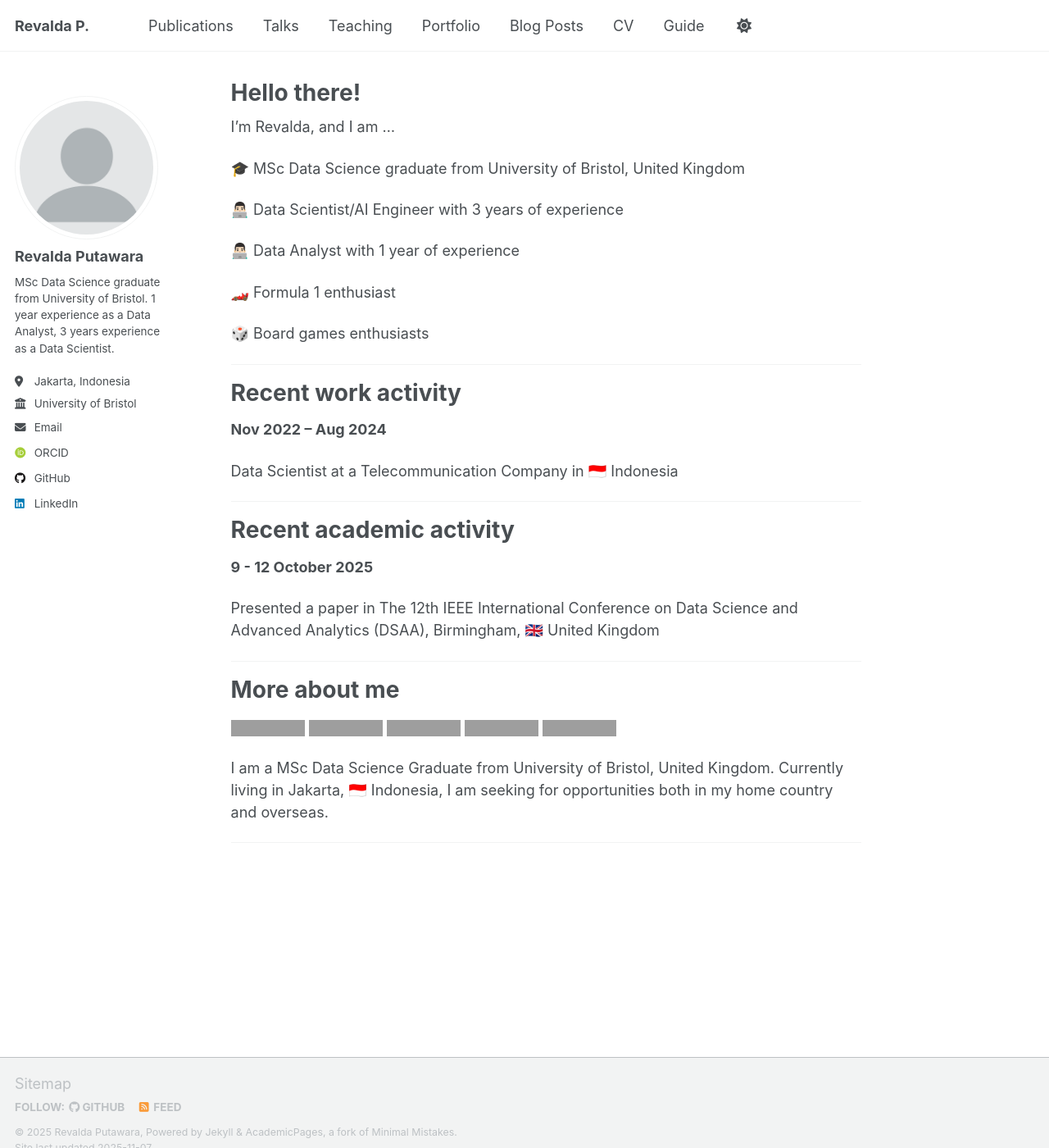
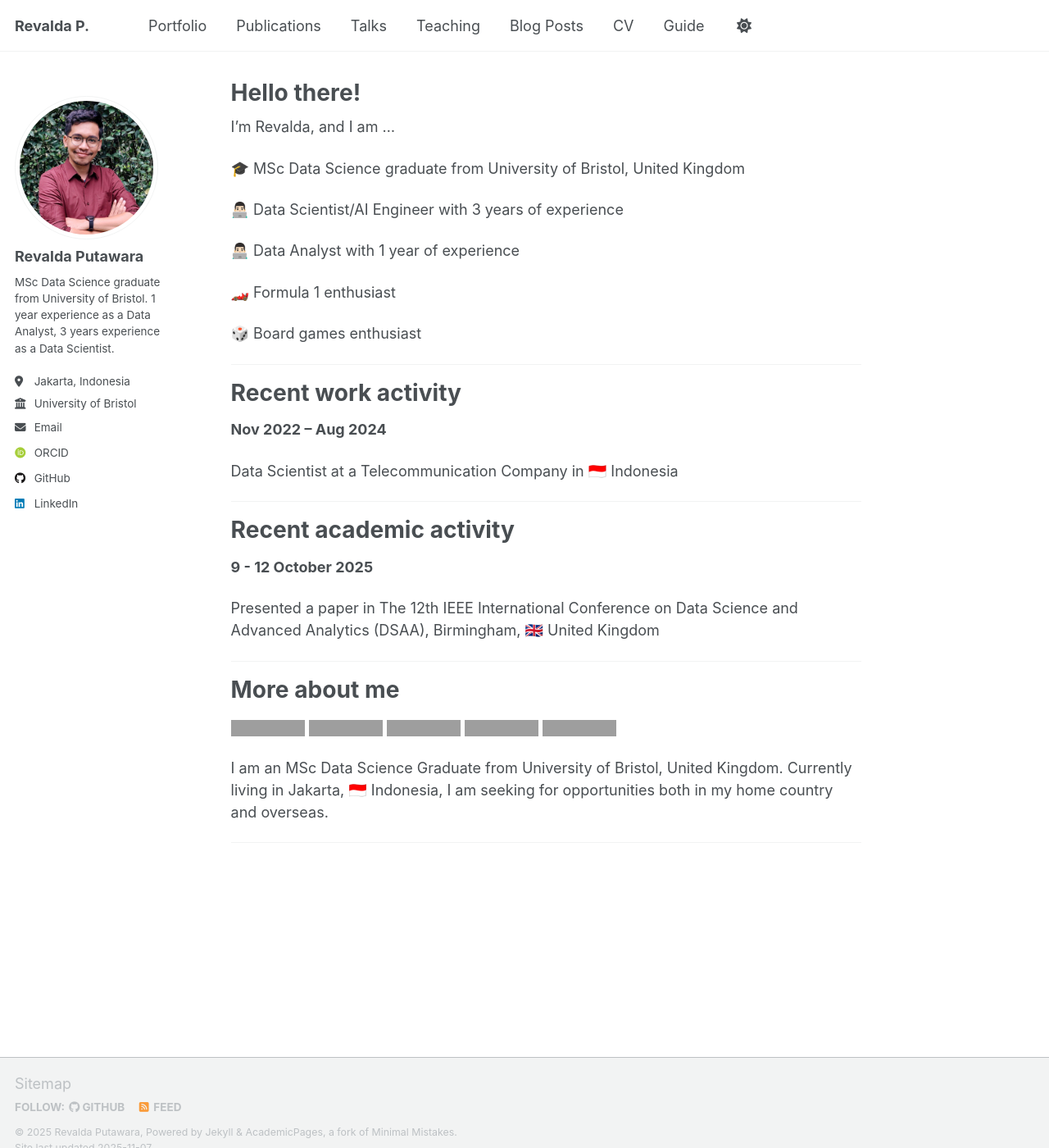
Before and after one commit to putawararevalda/putawararevalda.github.io, a Jekyll site: the page built from _pages/about.md, in a window 1280 px wide and 1400 px high. Shown: the whole window at 82% size. Built offline with Jekyll 4.4.1, drawn with Linux system fonts in a browser that asks for light colours; some web fonts are replaced; a script that is not in the unit is left out; grey boxes are pictures that could not be loaded.

```diff
--- a/_config.yml
+++ b/_config.yml
@@ -23,7 +23,7 @@ repository               : "putawararevalda/putawararevalda.github.io"
 #               Additional customization can be done by editing /_includes/author-profile.html
 author:
   # Biographic information
-  avatar           : "profile.png"
+  avatar           : "personalphoto1.jpg"
   name             : "Revalda Putawara"
   pronouns         : # example: "she/her"
   bio              : "MSc Data Science graduate from University of Bristol. 1 year experience as a Data Analyst, 3 years experience as a Data Scientist."
--- a/_data/navigation.yml
+++ b/_data/navigation.yml
@@ -8,6 +8,9 @@
 #      Markdown formatted page while the second is generated using JSON.
 
 main:
+  - title: "Portfolio"
+    url: /portfolio/
+
   - title: "Publications"
     url: /publications/
 
@@ -16,9 +19,6 @@ main:
 
   - title: "Teaching"
     url: /teaching/
-
-  - title: "Portfolio"
-    url: /portfolio/
 
   - title: "Blog Posts"
     url: /year-archive/
--- a/_pages/about.md
+++ b/_pages/about.md
@@ -17,7 +17,7 @@ I'm Revalda, and I am ...
 
 🏎️ Formula 1 enthusiast
 
-🎲 Board games enthusiasts
+🎲 Board games enthusiast
 
 ---
 
@@ -41,6 +41,6 @@ Presented a paper in The 12th IEEE International Conference on Data Science and
 
 ![Python](https://img.shields.io/badge/Python-3776AB?style=for-the-badge&logo=python&logoColor=white) ![PyTorch](https://img.shields.io/badge/PyTorch-EE4C2C?style=for-the-badge&logo=pytorch&logoColor=white) ![TensorFlow 2](https://img.shields.io/badge/TensorFlow_2-FF6F00?style=for-the-badge&logo=tensorflow&logoColor=white) ![R](https://img.shields.io/badge/R-276DC3?style=for-the-badge&logo=r&logoColor=white) ![C++](https://img.shields.io/badge/-C++-00599C?style=for-the-badge&logo=cplusplus&logoColor=white)
 
-I am a MSc Data Science Graduate from University of Bristol, United Kingdom. Currently living in Jakarta, 🇮🇩 Indonesia, I am seeking for opportunities both in my home country and overseas.
+I am an MSc Data Science Graduate from University of Bristol, United Kingdom. Currently living in Jakarta, 🇮🇩 Indonesia, I am seeking for opportunities both in my home country and overseas.
 
 ---
--- a/_portfolio/portfolio-2.html
+++ b/_portfolio/portfolio-9.html
@@ -1,6 +1,6 @@
 ---
-title: "Portfolio item number 2"
-excerpt: "Short description of portfolio item number 2 <br/><img src='/images/500x300.png'>"
+title: "Portfolio item number 9"
+excerpt: "Short description of portfolio item number 9 <br/><img src='/images/500x300.png'>"
 collection: portfolio
 ---
 
```
Also changed, not shown: _portfolio/portfolio-1.md (+2 -2 lines), _portfolio/portfolio-2.md (added, +7 -0 lines), _portfolio/portfolio-3.md (added, +7 -0 lines), images/MBGpreview.jpg (added), images/householdOvercrowding.png (added), images/personalphoto1.jpg (added).
